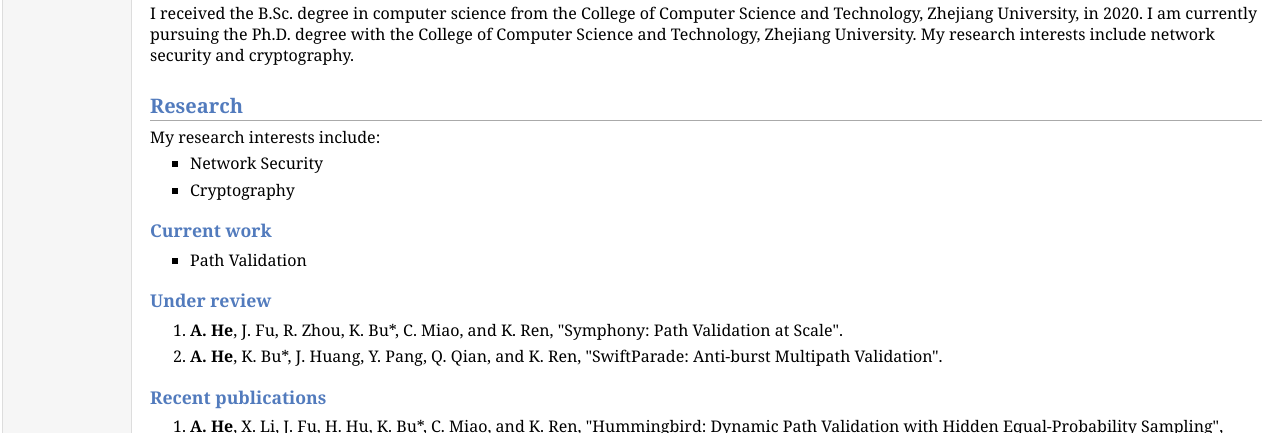
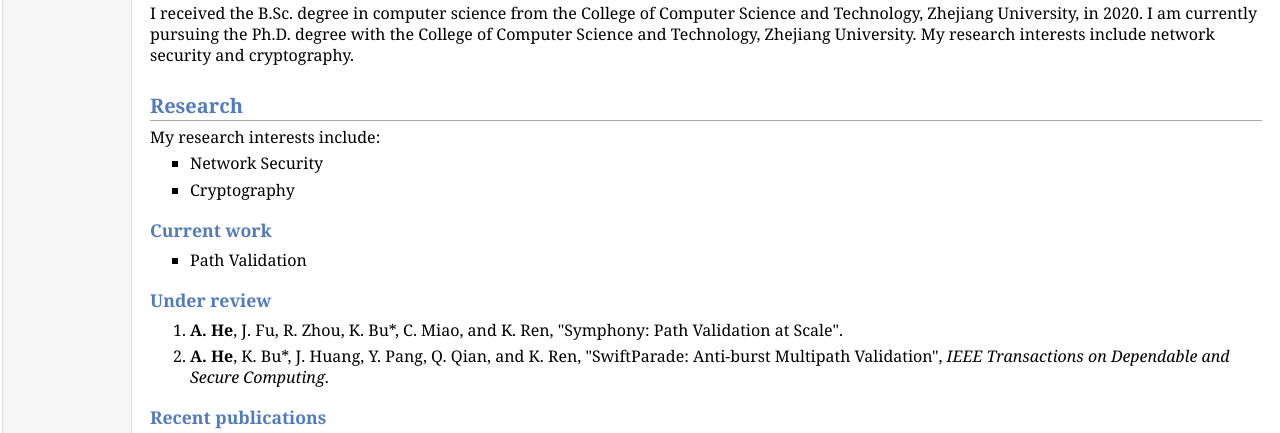
Before and after one commit to ax-he/ax-he.github.io, a plain HTML site: page index.html in a window 1280 px wide. Shown: the part 301-734 px from the top of the page. Drawn offline with Linux system fonts and the light colour scheme.

Commit message:
Update index.html

```diff
--- a/index.html
+++ b/index.html
@@ -48,7 +48,7 @@
 <h3>Under review</h3>
 <ol>
     <li><p><b>A. He</b>, J. Fu, R. Zhou, K. Bu*, C. Miao, and K. Ren, "Symphony: Path Validation at Scale".</p></li>
-    <li><p><b>A. He</b>, K. Bu*, J. Huang, Y. Pang, Q. Qian, and K. Ren, "SwiftParade: Anti-burst Multipath Validation".</p></li>
+    <li><p><b>A. He</b>, K. Bu*, J. Huang, Y. Pang, Q. Qian, and K. Ren, "SwiftParade: Anti-burst Multipath Validation", <i>IEEE Transactions on Dependable and Secure Computing</i>.</p></li>
 </ol>
 <h3>Recent publications </h3>
 <ol>
```
